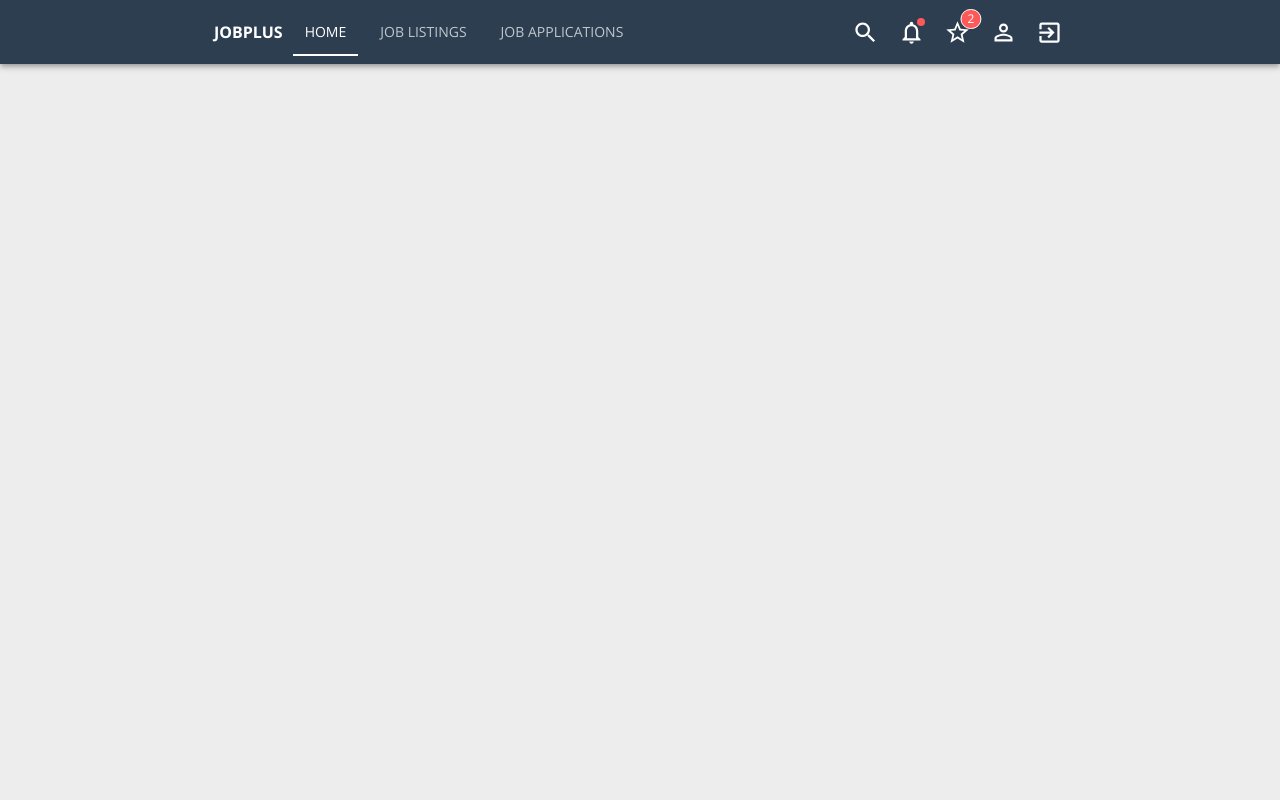
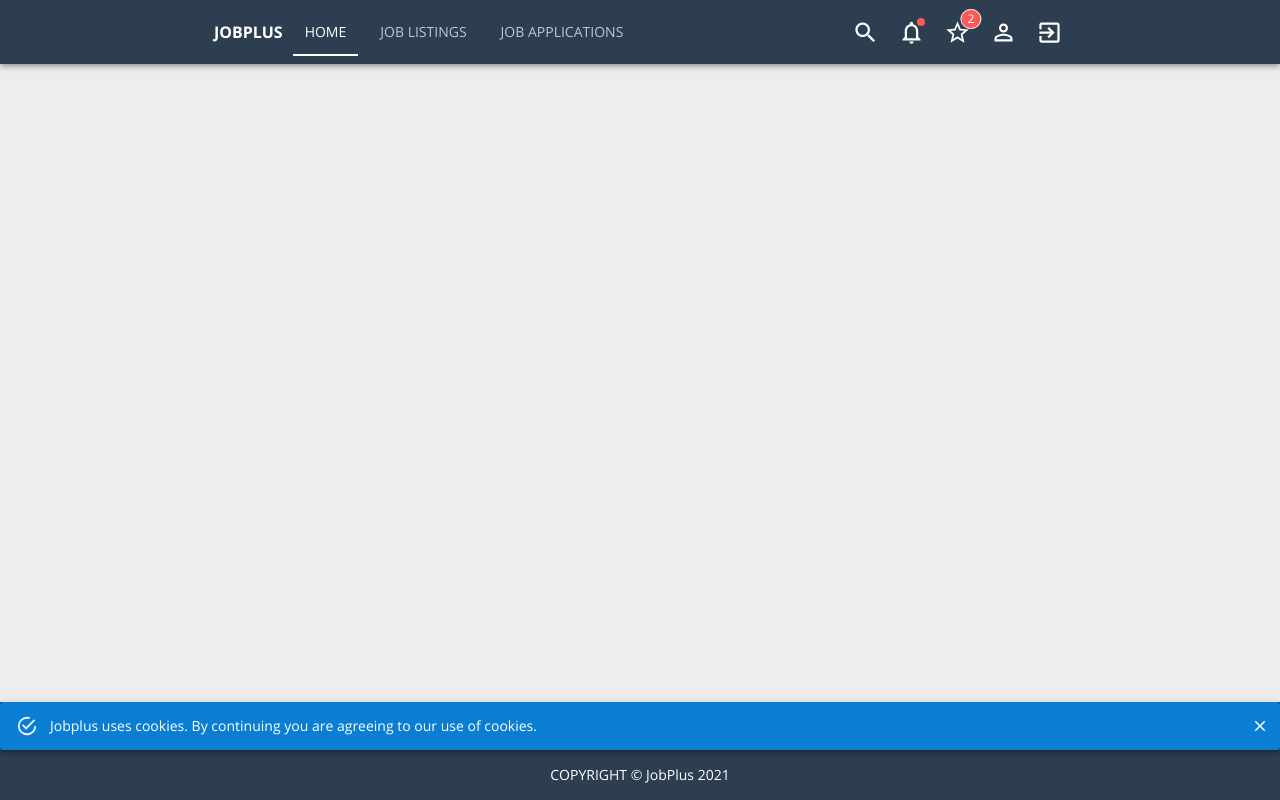
Before and after one commit to kingsley-ijomah/jobplus_react_frontend, a React (Create React App) app: page / in a window 1280 px wide. Built offline with nearby package versions, Linux system fonts and the light colour scheme.

Commit message:
footer cookie

```diff
--- a/src/App.js
+++ b/src/App.js
@@ -1,6 +1,8 @@
 import './App.css';
 import { BrowserRouter, useHistory } from 'react-router-dom';
 import Navbar from './components/Navbar';
+import Footer from './components/Footer';
+import Cookie from './components/Cookie';
 
 function App() {
   let history = useHistory();
@@ -8,6 +10,8 @@ function App() {
     <>
       <BrowserRouter history={history}>
         <Navbar />
+        <Cookie />
+        <Footer />
       </BrowserRouter>
     </>
   );
--- /dev/null
+++ b/src/components/Cookie.js
@@ -0,0 +1,49 @@
+import { AppBar, Collapse, IconButton } from '@material-ui/core'
+import { Alert } from '@material-ui/lab';
+import React, { useState } from 'react'
+import { makeStyles } from '@material-ui/styles';
+import CloseIcon from '@material-ui/icons/Close';
+
+const useStyles = makeStyles((theme) => ({
+  root: {
+    position: 'fixed',
+    width: '100%',
+    bottom: '50px',
+  },
+  standardSuccess: {
+    backgroundColor: theme.palette.common.beta,
+    color: theme.palette.common.light,
+    '& .MuiSvgIcon-root': {
+      color: theme.palette.common.light,
+    }
+  }
+}))
+
+export default function Cookie() {
+  const classes = useStyles();
+  const [open, setOpen] = useState(true);
+
+  return (
+    <AppBar position='static' className={classes.root}>
+      <Collapse in={open}>
+        <Alert
+          classes={{ standardSuccess: classes.standardSuccess }}
+          action={
+            <IconButton
+              arial-label='close'
+              color='inherit'
+              size='small'
+              onClick={() => {
+                setOpen(false);
+              }}
+            >
+              <CloseIcon fontSize='inherit' />
+            </IconButton>
+          }
+        >
+          Jobplus uses cookies. By continuing you are agreeing to our use of cookies.
+        </Alert>
+      </Collapse>
+    </AppBar>
+  )
+}
--- /dev/null
+++ b/src/components/Footer.js
@@ -0,0 +1,22 @@
+import React from 'react'
+import { makeStyles } from '@material-ui/styles';
+
+const useStyles = makeStyles((theme) => ({
+  root: {
+    position: 'fixed',
+    width: '100%',
+    bottom: '0px',
+    backgroundColor: theme.palette.common.alpha,
+    color: theme.palette.common.light,
+    textAlign: 'center',
+    padding: '15px',
+  }
+}))
+
+export default function Footer() {
+  const classes = useStyles();
+
+  return (
+    <div className={classes.root}>COPYRIGHT &copy; JobPlus 2021</div>
+  )
+}
```
